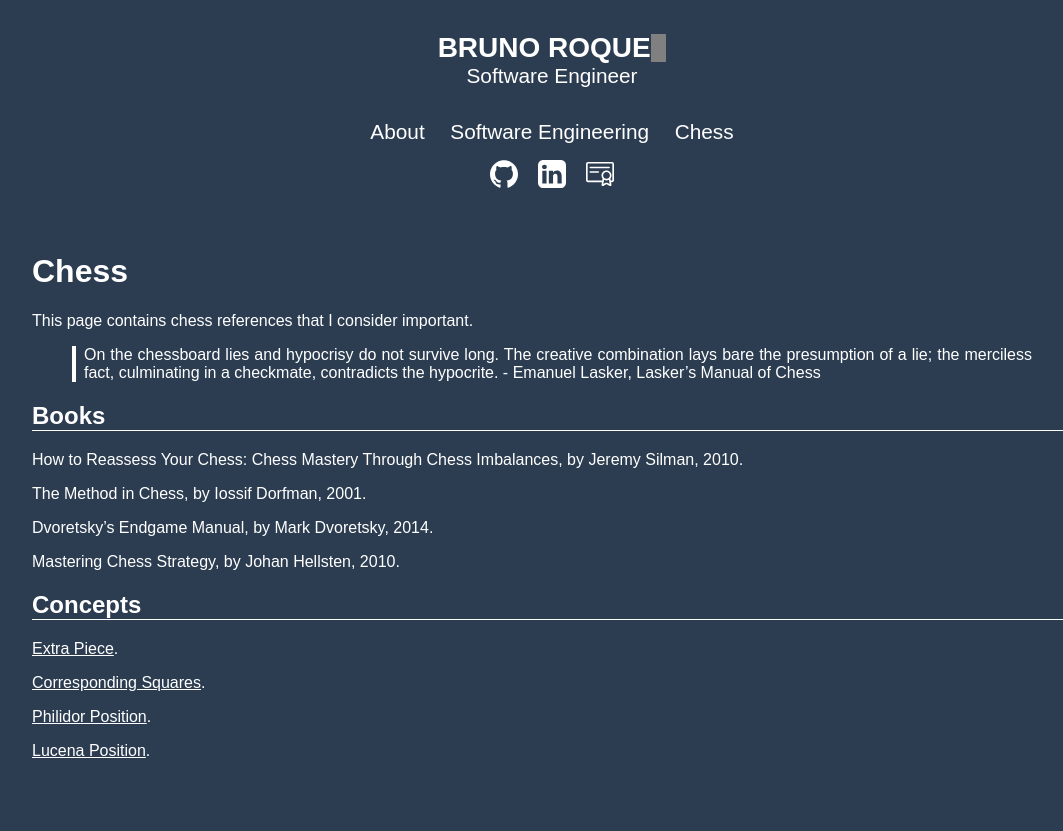
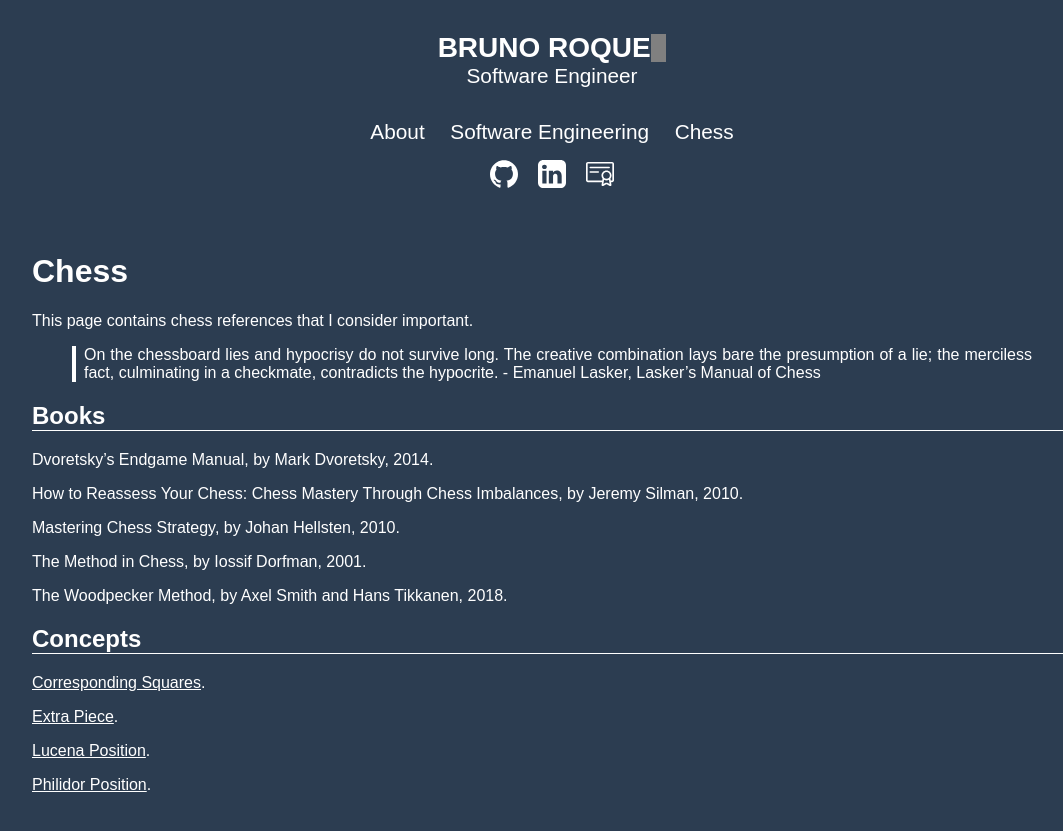
Before and after one commit to brunoroque06/brunoroque06.github.io, a Jekyll site: the page built from _pages/chess.md, in a window 1280 px wide. Shown: the top 831 px of the page, without its empty margins (88-1151 px from the left). Built offline with Jekyll 4.4.1, drawn with Linux system fonts in a browser that asks for light colours; our own code applies the rules of GitHub Pages for plain Markdown files.

Commit message:
Update chess page

```diff
--- a/_pages/chess.md
+++ b/_pages/chess.md
@@ -11,20 +11,22 @@ This page contains chess references that I consider important.
 
 ## Books
 
+Dvoretsky's Endgame Manual, by Mark Dvoretsky, 2014.
+
 How to Reassess Your Chess: Chess Mastery Through Chess Imbalances, by Jeremy Silman, 2010.
+
+Mastering Chess Strategy, by Johan Hellsten, 2010.
 
 The Method in Chess, by Iossif Dorfman, 2001.
 
-Dvoretsky's Endgame Manual, by Mark Dvoretsky, 2014.
-
-Mastering Chess Strategy, by Johan Hellsten, 2010.
+The Woodpecker Method, by Axel Smith and Hans Tikkanen, 2018.
 
 ## Concepts
 
+[Corresponding Squares](https://en.wikipedia.org/wiki/Corresponding_squares).
+
 [Extra Piece](https://www.chess.com/article/view/an-quotextraquot-piece).
 
-[Corresponding Squares](https://en.wikipedia.org/wiki/Corresponding_squares).
+[Lucena Position](https://en.wikipedia.org/wiki/Lucena_position).
 
 [Philidor Position](https://en.wikipedia.org/wiki/Philidor_position).
-
-[Lucena Position](https://en.wikipedia.org/wiki/Lucena_position).
```
